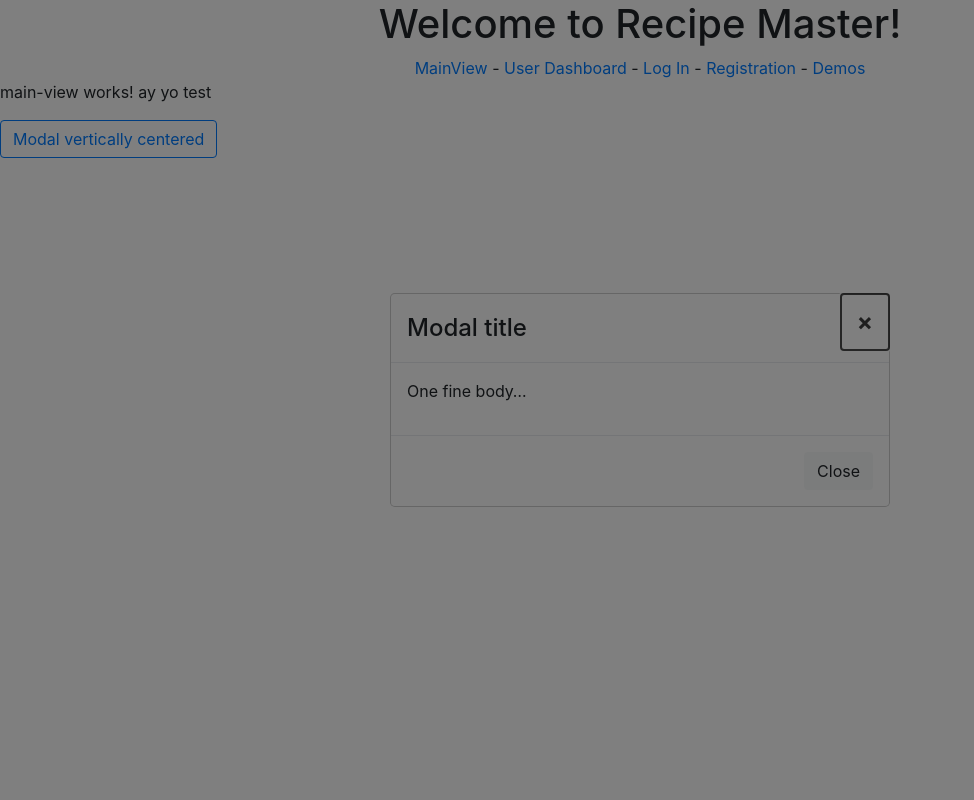
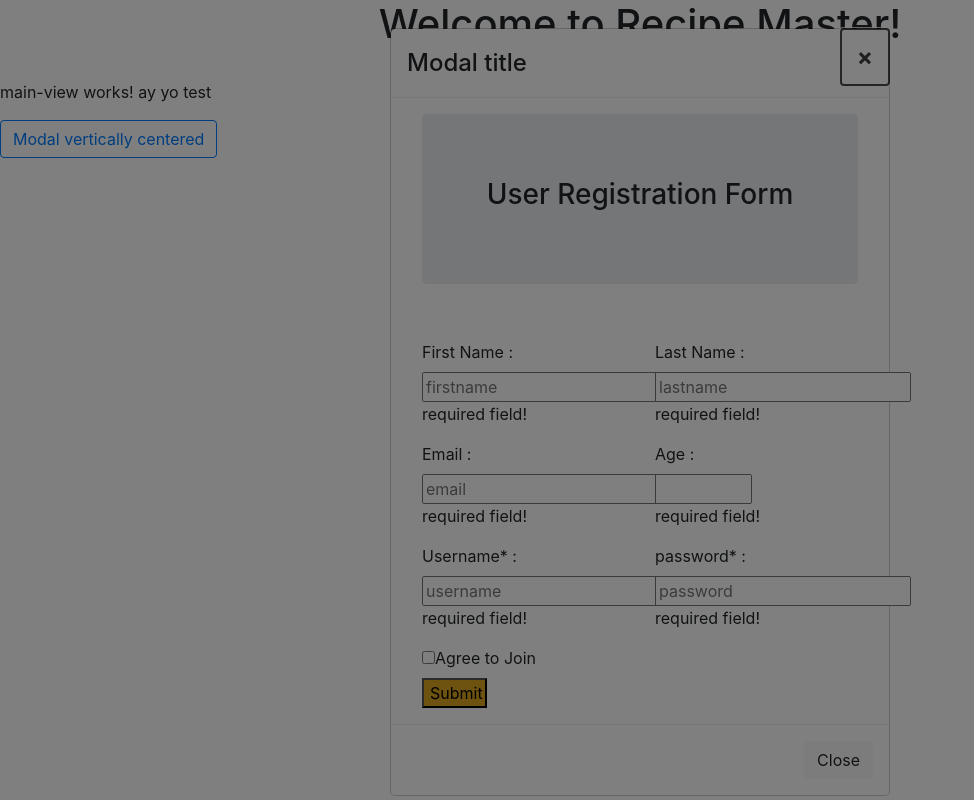
Before and after one commit to Alekzandar/Recipe_Master_Client, an Angular app in the folder recipe-master-client/: page /main in a window 1280 px wide. Both pictures are taken after a click on the button "Modal vertically centered". Shown: the whole page, without its empty margins (0-974 px from the left). Built offline with nearby package versions, Linux system fonts and the light colour scheme.

Commit message:
reg modal in

```diff
--- a/recipe-master-client/src/app/main-view/main-view.component.html
+++ b/recipe-master-client/src/app/main-view/main-view.component.html
@@ -11,7 +11,7 @@
     </button>
   </div>
   <div class="modal-body">
-    <p>One fine body&hellip;</p>
+    <app-user-register></app-user-register>
   </div>
   <div class="modal-footer">
     <button type="button" class="btn btn-light" (click)="modal.close('Close click')">Close</button>
```
